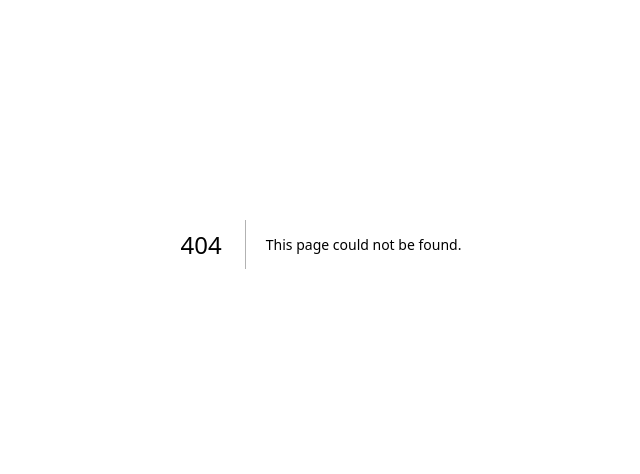
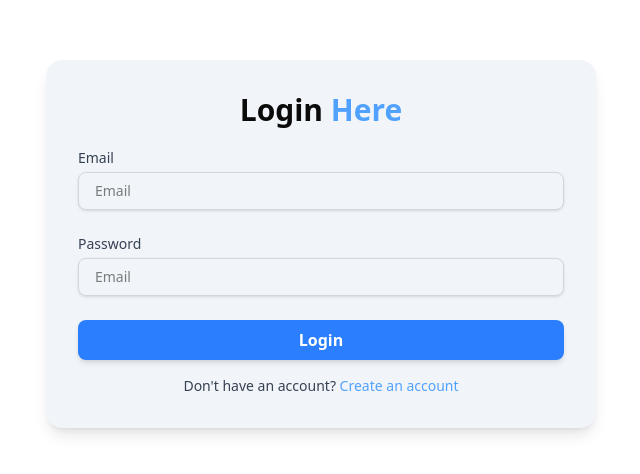
Before and after one commit to Shakiqurrahman/mediMart-client, a Next.js app: page /login in a window 1280 px wide. Before the commit this address had no page. Shown: the part 156-630 px from the top of the page, without its empty margins (319-959 px from the left). Built offline with nearby package versions, Linux system fonts and the light colour scheme.

Commit message:
login page added

```diff
--- a/package.json
+++ b/package.json
@@ -9,15 +9,18 @@
     "lint": "next lint"
   },
   "dependencies": {
+    "@hookform/resolvers": "^4.1.3",
     "class-variance-authority": "^0.7.1",
     "clsx": "^2.1.1",
     "lucide-react": "^0.477.0",
     "next": "15.2.1",
     "react": "^19.0.0",
     "react-dom": "^19.0.0",
+    "react-hook-form": "^7.54.2",
     "sonner": "^2.0.1",
     "tailwind-merge": "^3.0.2",
-    "tailwindcss-animate": "^1.0.7"
+    "tailwindcss-animate": "^1.0.7",
+    "zod": "^3.24.2"
   },
   "devDependencies": {
     "@eslint/eslintrc": "^3",
--- /dev/null
+++ b/src/app/login/page.tsx
@@ -0,0 +1,11 @@
+import LoginForm from "@/components/modules/auth/LoginForm";
+
+const LoginPage = () => {
+  return (
+    <div>
+      <LoginForm />
+    </div>
+  );
+};
+
+export default LoginPage;
--- /dev/null
+++ b/src/app/register/page.tsx
@@ -0,0 +1,5 @@
+const RegisterPage = () => {
+  return <div></div>;
+};
+
+export default RegisterPage;
--- a/src/components/modules/auth/loginForm.tsx
+++ b/src/components/modules/auth/loginForm.tsx
@@ -1,11 +1,95 @@
-import React from 'react';
+"use client";
 
-const loginForm = () => {
-    return (
-        <div>
+import Link from "next/link";
+import { useRouter } from "next/navigation";
+import { useForm } from "react-hook-form";
 
-        </div>
-    );
+type FormValues = {
+  email: string;
+  password: string;
+};
+const LoginForm = () => {
+  const {
+    register,
+    handleSubmit,
+    // formState: { errors },
+  } = useForm<FormValues>();
+  const router = useRouter();
+
+  const onSubmit = async (data: FormValues) => {
+    console.log(data);
+    // try {
+    //   const res = await loginUser(data);
+    //   console.log(res);
+    //   if (res?.data?.accessToken) {
+    //     toast.success("Login successful");
+    //     localStorage.setItem("accessToken", res?.data?.accessToken);
+    router.push("/");
+    //   }
+    // } catch (err: any) {
+    //   console.error(err.message);
+    // }
+  };
+  return (
+    <div className="max-width h-screen flex justify-center items-center">
+      <div className="w-full max-w-[550px] mx-auto bg-slate-100 p-8 shadow-lg rounded-2xl">
+        <h1 className="text-center text-3xl mb-5 font-bold">
+          Login <span className="text-blue-400">Here</span>
+        </h1>
+        <form onSubmit={handleSubmit(onSubmit)} className="text-black">
+          <div className="mb-6">
+            <label
+              htmlFor="email"
+              className="block text-sm font-medium text-gray-700"
+            >
+              Email
+            </label>
+            <input
+              id="email"
+              type="email"
+              {...register("email")}
+              placeholder="Email"
+              className="mt-1 block w-full px-4 py-2 border border-gray-300 rounded-md shadow-sm  sm:text-sm outline-none "
+              required
+            />
+          </div>
+
+          <div className="mb-6">
+            <label
+              htmlFor="password"
+              className="block text-sm font-medium text-gray-700"
+            >
+              Password
+            </label>
+            <input
+              id="password"
+              type="password"
+              {...register("password")}
+              placeholder="Email"
+              className="mt-1 block w-full px-4 py-2 border border-gray-300 rounded-md shadow-sm  sm:text-sm outline-none "
+              required
+            />
+          </div>
+
+          <div>
+            <button
+              type="submit"
+              className="w-full bg-blue-500 text-white font-semibold py-2 px-4 rounded-md shadow-md hover:bg-blue-400 duration-300"
+            >
+              Login
+            </button>
+          </div>
+        </form>
+
+        <p className="text-center mt-4 text-sm text-gray-700">
+          Don&apos;t have an account?{" "}
+          <Link href="/register" className="text-blue-400 hover:underline">
+            Create an account
+          </Link>
+        </p>
+      </div>
+    </div>
+  );
 };
 
-export default loginForm;
+export default LoginForm;
--- a/src/components/modules/auth/registerForm.tsx
+++ b/src/components/modules/auth/registerForm.tsx
@@ -1,6 +1,6 @@
 import React from 'react';
 
-const registerForm = () => {
+const RegisterForm = () => {
     return (
         <div>
 
@@ -8,4 +8,4 @@ const registerForm = () => {
     );
 };
 
-export default registerForm;
+export default RegisterForm;
--- a/src/components/shared/Header.tsx
+++ b/src/components/shared/Header.tsx
@@ -2,11 +2,11 @@
 
 import logo from "@/assets/Medimart-logo.jpg";
 import { navLinks } from "@/constants/navLinksData";
-import { Search } from "lucide-react";
+import { Menu, Search, X } from "lucide-react";
 import Image from "next/image";
 import Link from "next/link";
 import { usePathname } from "next/navigation";
-import { useState } from "react";
+import { useEffect, useState } from "react";
 
 const Header = () => {
   const pathname = usePathname();
@@ -15,12 +15,23 @@ const Header = () => {
   const handleClose = () => {
     setIsOpen(false);
   };
+
+  useEffect(() => {
+    if (isOpen) {
+      document.body.style.overflow = "hidden";
+    } else {
+      document.body.style.overflow = "auto";
+    }
+    return () => {
+      document.body.style.overflow = "auto";
+    };
+  }, [isOpen]);
   return (
-    <header className="max-width flex items-center justify-between h-20">
+    <header className="max-width flex items-center justify-between h-24">
       <div>
         <Image src={logo} alt="Medi Mart Logo" className="w-40" />
       </div>
-      <div className="flex items-center border border-blue-400 h-10 max-w-[400px] w-full">
+      <div className="hidden md:flex items-center border border-blue-400 h-10 max-w-[300px] lg:max-w-[400px] w-full ">
         <input
           type="text"
           name="searchInput"
@@ -37,7 +48,7 @@ const Header = () => {
         <ul
           className={`md:flex ${
             isOpen
-              ? "flex flex-col absolute md:static top-20 md:top-0 bg-body/80 backdrop-blur-md w-full text-center left-0 py-10 md:py-0 h-screen md:h-auto z-[9999]"
+              ? "flex flex-col absolute md:static top-24 md:top-0 bg-white w-full text-center items-center left-0 py-10 md:py-0 h-screen md:h-auto z-[9999]"
               : "hidden absolute md:static top-0"
           } md:flex-row gap-8  duration-300`}
         >
@@ -55,6 +66,21 @@ const Header = () => {
           ))}
         </ul>
       </nav>
+      <div className="flex items-center gap-2">
+        <Link
+          href={"/login"}
+          className="bg-blue-400 font-semibold text-white px-5 py-2.5 rounded-sm"
+        >
+          Login
+        </Link>
+        <button
+          type="button"
+          className="bg-blue-400 text-white p-1.5 rounded-sm block md:hidden"
+          onClick={() => setIsOpen(!isOpen)}
+        >
+          {isOpen ? <X /> : <Menu />}
+        </button>
+      </div>
     </header>
   );
 };
```
Also changed, not shown: 1 other file (tests, documents, lock files or other folders).
